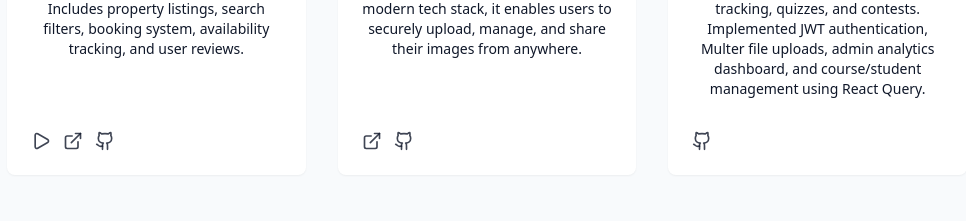
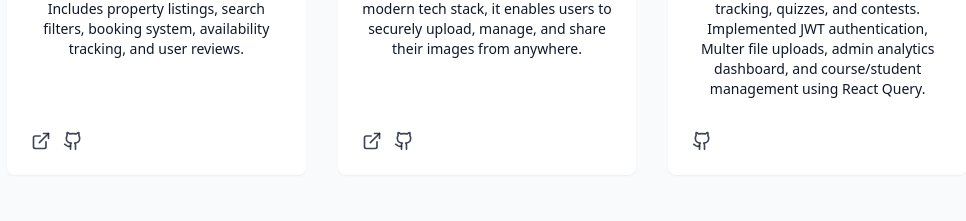
Before and after one commit to archishah61/Portfolio, a React (Vite) app: page / in a window 1280 px wide. Shown: the part 3443-3664 px from the top of the page, without its empty margins (153-1119 px from the left). Built offline with nearby package versions, Linux system fonts and the light colour scheme.

Commit message:
Update ProjectsSection.jsx

```diff
--- a/src/components/ProjectsSection.jsx
+++ b/src/components/ProjectsSection.jsx
@@ -10,7 +10,7 @@ const projects = [
         tags: ["JavaScript", "Node.js", "Express.js", "EJS", "MongoDB", "TailwindCSS"],
         demoUrl: "https://wanderlust-w9vw.onrender.com/listings",
         githubUrl: "https://github.com/archishah61/Wanderlust",
-        videoUrl: "https://www.youtube.com/embed/dQw4w9WgXcQ?autoplay=1"
+        // videoUrl: "https://www.youtube.com/embed/dQw4w9WgXcQ?autoplay=1"
     },
     {
         id: 2,
```
